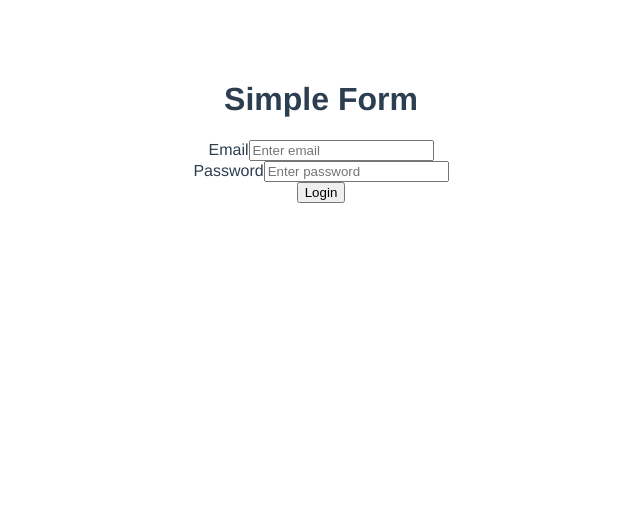
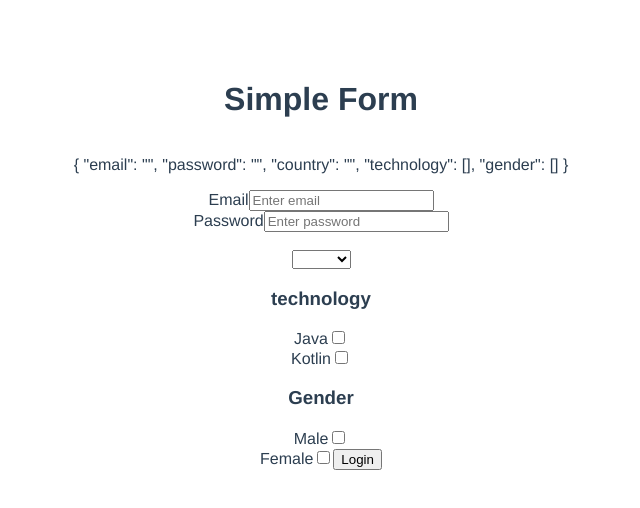
Before and after one commit to parteek2813/VueJs, a Vue app: page / in a window 1280 px wide. Shown: the top 508 px of the page, without its empty margins (319-959 px from the left). Built offline with nearby package versions, Linux system fonts and the light colour scheme.

Commit message:
complete form

```diff
--- a/src/components/form.vue
+++ b/src/components/form.vue
@@ -3,6 +3,7 @@
     <h1>Simple Form</h1>
     <form>
       <div>
+        <p>{{ form }}</p>
         <label for="email">Email</label>
         <!-- There are two methods of defining and getting the value from
         the input box.... one way is to define [v-model=data.state or form.email] is this case
@@ -15,8 +16,7 @@
           type="text"
           id="email"
           placeholder="Enter email"
-          :value="form.email"
-          @input="form.email = $event.target.value"
+          v-model="form.email"
         />
       </div>
       <div>
@@ -25,10 +25,35 @@
           type="text"
           id="password"
           placeholder="Enter password"
-          :value="form.password"
-          @input="form.password = $event.target.value"
+          v-model="form.password"
         />
       </div>
+
+      <br />
+
+      <select v-model="form.country">
+        <option>India</option>
+        <option>China</option>
+        <option>Japan</option>
+      </select>
+
+      <br />
+
+      <h3>technology</h3>
+      <label>Java</label>
+      <input type="checkbox" value="Java" v-model="form.technology" />
+      <br />
+
+      <label>Kotlin</label>
+      <input type="checkbox" value="Kotlin" v-model="form.technology" />
+
+      <h3>Gender</h3>
+      <label>Male</label>
+      <input type="checkbox" value="Male" v-model="form.gender" />
+      <br />
+
+      <label>Female</label>
+      <input type="checkbox" value="Female" v-model="form.gender" />
 
       <button v-on:click="login" type="button">Login</button>
     </form>
@@ -43,6 +68,9 @@ export default {
       form: {
         email: "",
         password: "",
+        country: "",
+        technology: [],
+        gender: [],
       },
     };
   },
```
